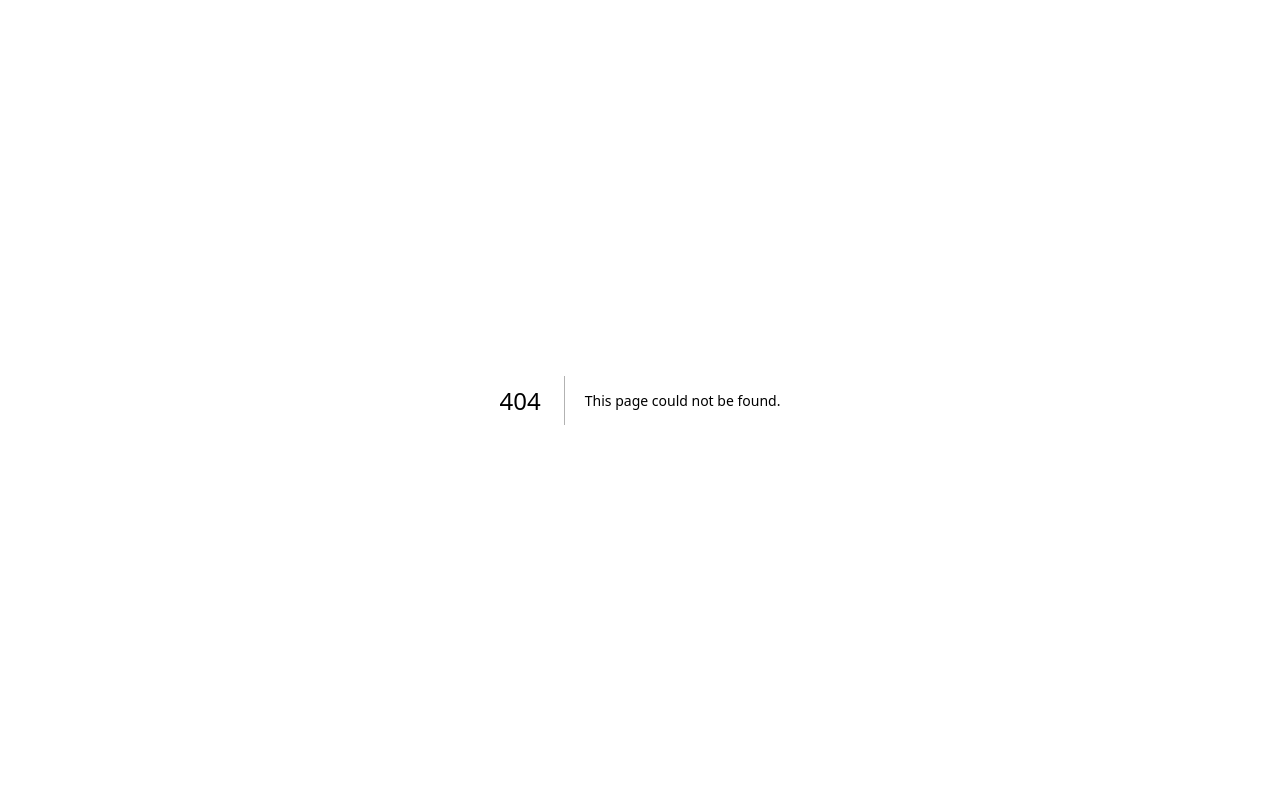
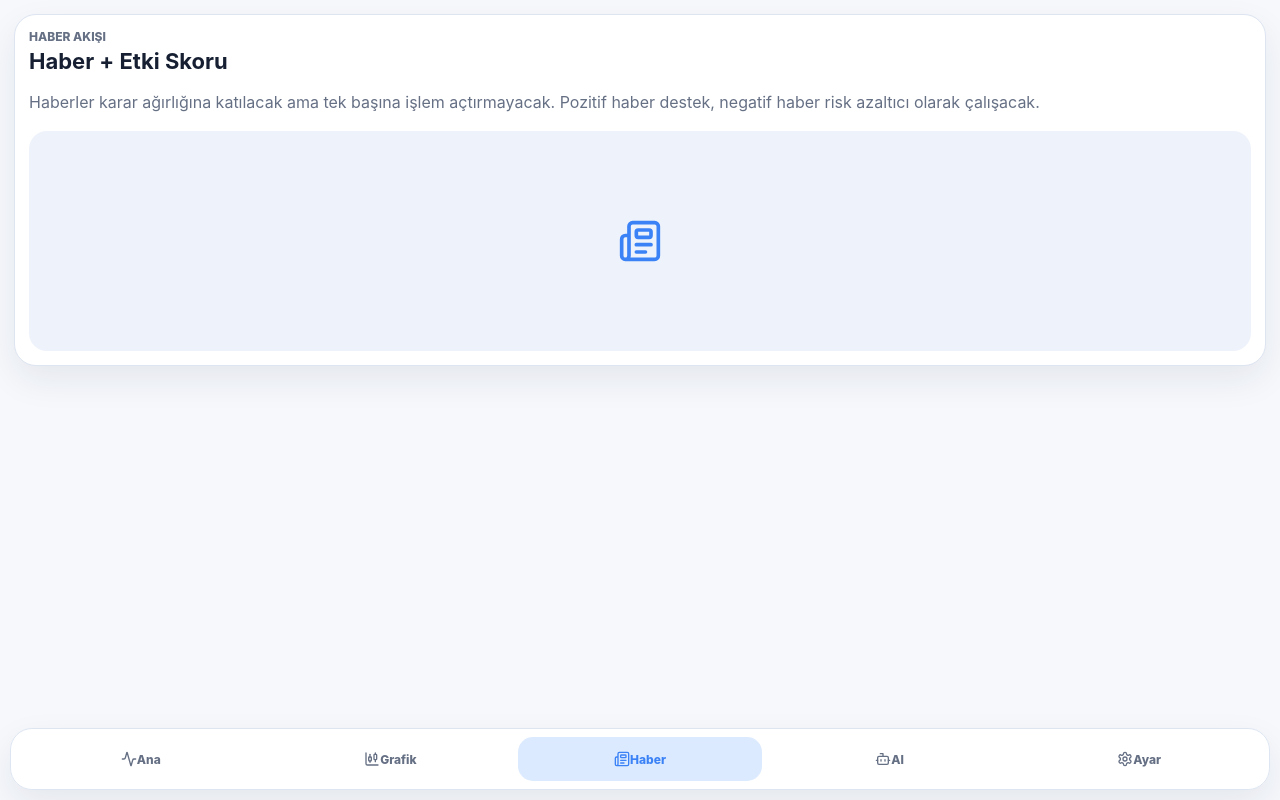
Before and after one commit to mehmetdem2005/Yeni-, a Next.js app in the folder frontend/: page /news in a window 1280 px wide. Before the commit this address had no page. Built offline with nearby package versions, Linux system fonts and the light colour scheme.

Commit message:
Add news route placeholder

```diff
--- /dev/null
+++ b/frontend/app/news/page.tsx
@@ -0,0 +1,20 @@
+import { Newspaper } from 'lucide-react';
+import { MobileNav } from '@/components/MobileNav';
+
+export default function NewsPage() {
+  return (
+    <main className="app-shell">
+      <section className="card">
+        <div style={{ color: 'var(--muted)', fontSize: 12, fontWeight: 800 }}>HABER AKIŞI</div>
+        <h1 style={{ margin: '4px 0 8px', fontSize: 22 }}>Haber + Etki Skoru</h1>
+        <p style={{ color: 'var(--muted)', lineHeight: 1.55 }}>
+          Haberler karar ağırlığına katılacak ama tek başına işlem açtırmayacak. Pozitif haber destek, negatif haber risk azaltıcı olarak çalışacak.
+        </p>
+        <div style={{ display: 'grid', placeItems: 'center', minHeight: 220, background: 'var(--surface-soft)', borderRadius: 18 }}>
+          <Newspaper size={44} color="var(--primary)" />
+        </div>
+      </section>
+      <MobileNav active="/news" />
+    </main>
+  );
+}
```
